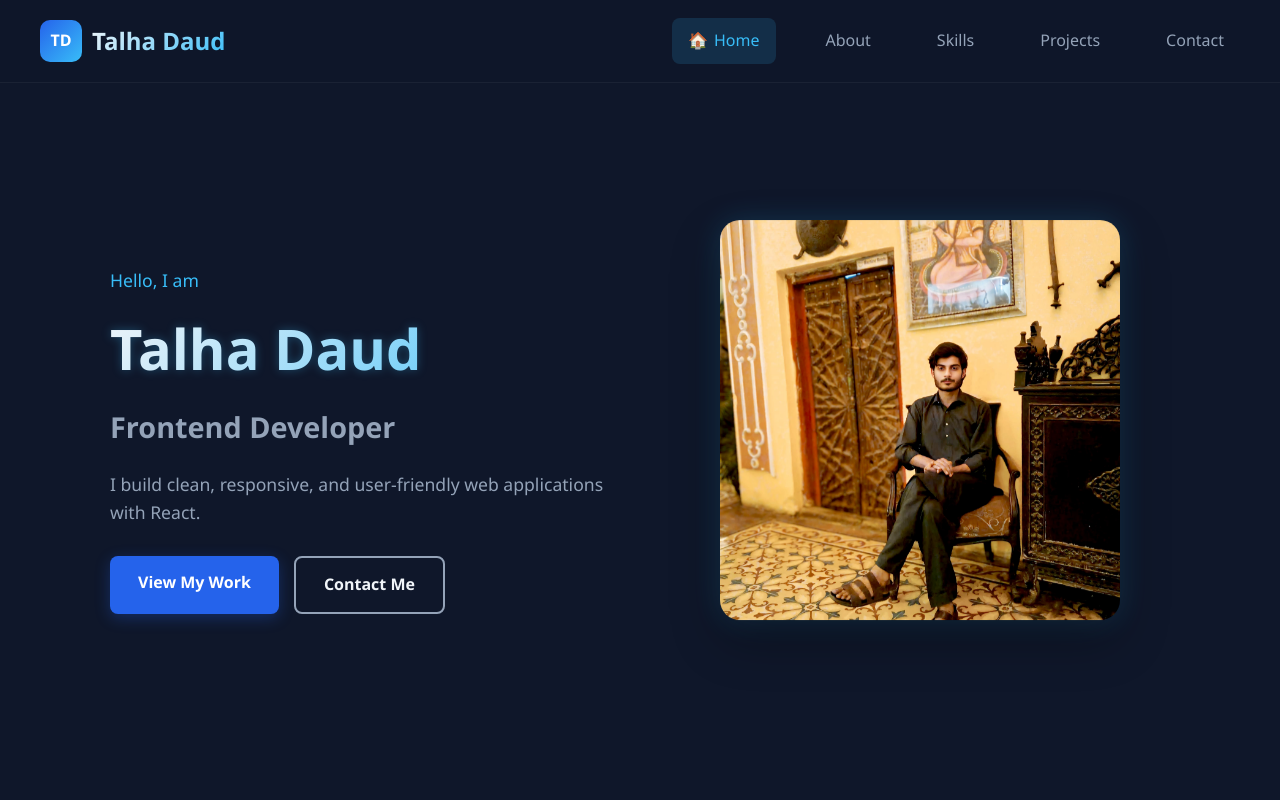
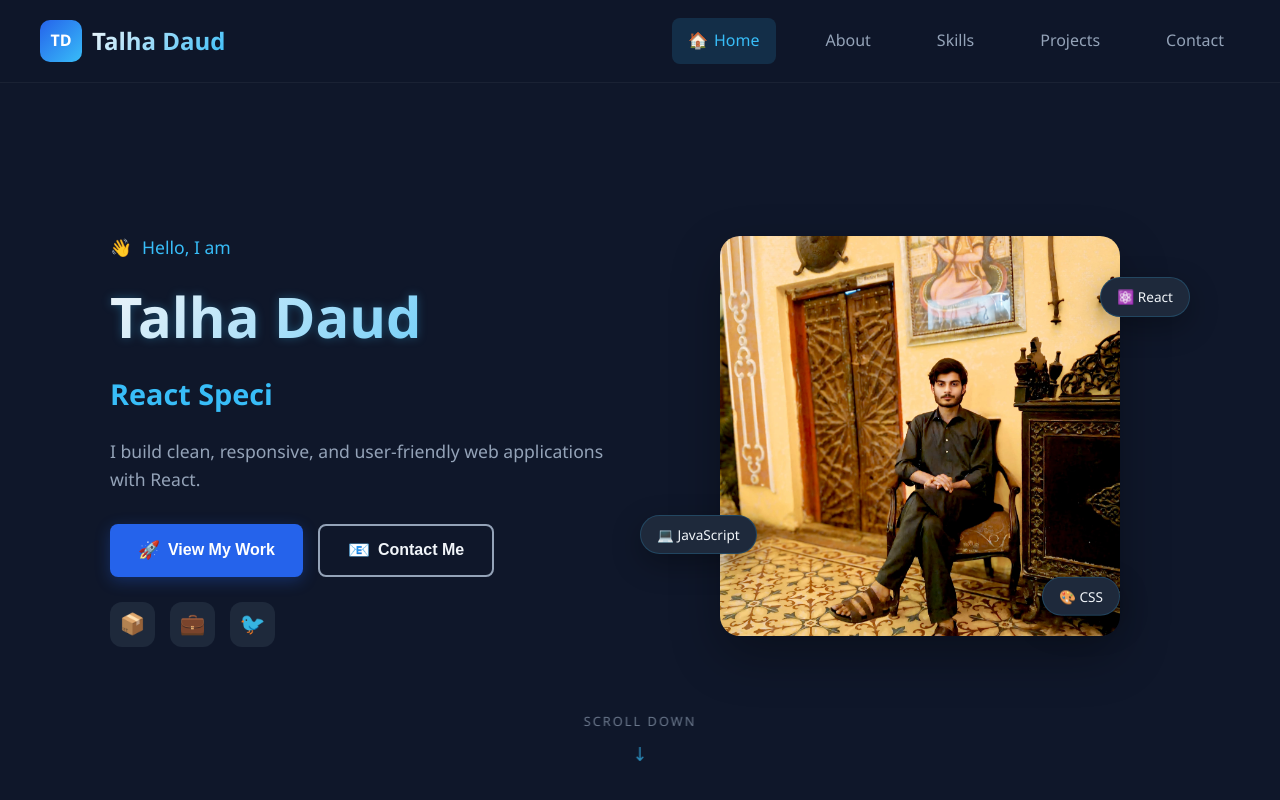
Before and after one commit to TalhaKhanSix/talhadaud.me, a React (Create React App) app: page / in a window 1280 px wide. Shown: the top 800 px of the page. Built offline with nearby package versions, Linux system fonts and the light colour scheme.

Commit message:
Enhance Hero section with typing effect, parallax image, and interactive elements

```diff
--- a/src/App.css
+++ b/src/App.css
@@ -218,8 +218,19 @@ body {
 .hero {
   min-height: 100vh;
   display: flex;
+  flex-direction: column;
   align-items: center;
+  justify-content: center;
   padding-top: 80px;
+  position: relative;
+  opacity: 0;
+  transform: translateY(20px);
+  transition: opacity 0.8s ease, transform 0.8s ease;
+}
+
+.hero-visible {
+  opacity: 1;
+  transform: translateY(0);
 }
 
 .hero-content {
@@ -237,6 +248,22 @@ body {
   color: var(--accent);
   font-size: 1.1rem;
   margin-bottom: 10px;
+  display: flex;
+  align-items: center;
+  gap: 10px;
+}
+
+.wave {
+  display: inline-block;
+  animation: wave 2s ease-in-out infinite;
+  transform-origin: 70% 70%;
+}
+
+@keyframes wave {
+  0%, 100% { transform: rotate(0deg); }
+  25% { transform: rotate(20deg); }
+  50% { transform: rotate(-10deg); }
+  75% { transform: rotate(20deg); }
 }
 
 .name {
@@ -283,9 +310,13 @@ body {
 .hero-buttons {
   display: flex;
   gap: 15px;
+  margin-bottom: 25px;
 }
 
 .btn {
+  display: flex;
+  align-items: center;
+  gap: 8px;
   padding: 14px 28px;
   border-radius: 8px;
   font-weight: 600;
@@ -295,6 +326,16 @@ body {
   border: none;
   position: relative;
   overflow: hidden;
+  font-size: 1rem;
+}
+
+.btn-icon {
+  font-size: 1.1rem;
+  transition: transform 0.3s ease;
+}
+
+.btn:hover .btn-icon {
+  transform: scale(1.2);
 }
 
 .btn::before {
@@ -335,10 +376,45 @@ body {
   color: var(--accent);
 }
 
+/* Hero Socials */
+.hero-socials {
+  display: flex;
+  gap: 15px;
+  margin-top: 10px;
+}
+
+.social-link {
+  display: flex;
+  align-items: center;
+  justify-content: center;
+  width: 45px;
+  height: 45px;
+  background: var(--bg-light);
+  border-radius: 12px;
+  font-size: 1.3rem;
+  text-decoration: none;
+  transition: all 0.3s ease;
+  border: 1px solid transparent;
+}
+
+.social-link:hover {
+  transform: translateY(-5px);
+  background: rgba(56, 189, 248, 0.1);
+  border-color: var(--accent);
+  box-shadow: 0 10px 25px rgba(56, 189, 248, 0.2);
+}
+
+/* Hero Image */
 .hero-image {
   display: flex;
   justify-content: center;
   animation: fadeInRight 1s ease;
+  position: relative;
+}
+
+.image-wrapper {
+  position: relative;
+  transition: transform 0.1s ease-out;
 }
 
 .hero-image img {
@@ -347,12 +423,109 @@ body {
   object-fit: cover;
   border-radius: 20px;
   box-shadow: 0 20px 50px rgba(0,0,0,0.3);
-  animation: float 4s ease-in-out infinite, imageGlow 3s ease-in-out infinite;
-  transition: transform 0.3s ease;
+  transition: all 0.3s ease;
+  position: relative;
+  z-index: 2;
 }
 
-.hero-image img:hover {
-  transform: scale(1.05);
+.hero-image.hovered img {
+  box-shadow: 0 30px 60px rgba(56, 189, 248, 0.3);
+}
+
+.image-glow {
+  position: absolute;
+  inset: -5px;
+  background: linear-gradient(135deg, var(--primary), var(--accent));
+  border-radius: 25px;
+  z-index: 1;
+  opacity: 0;
+  filter: blur(20px);
+  transition: opacity 0.3s ease;
+}
+
+.hero-image.hovered .image-glow {
+  opacity: 0.5;
+}
+
+/* Floating Badges */
+.floating-badges {
+  position: absolute;
+  inset: 0;
+  pointer-events: none;
+}
+
+.badge {
+  position: absolute;
+  background: var(--bg-light);
+  padding: 8px 16px;
+  border-radius: 20px;
+  font-size: 0.85rem;
+  font-weight: 500;
+  color: var(--text);
+  box-shadow: 0 10px 30px rgba(0, 0, 0, 0.3);
+  border: 1px solid rgba(56, 189, 248, 0.2);
+  animation: floatBadge 3s ease-in-out infinite;
+}
+
+.badge-1 {
+  top: 10%;
+  right: -20px;
+  animation-delay: 0s;
+}
+
+.badge-2 {
+  bottom: 20%;
+  left: -30px;
+  animation-delay: 1s;
+}
+
+.badge-3 {
+  bottom: 5%;
+  right: 10%;
+  animation-delay: 2s;
+}
+
+@keyframes floatBadge {
+  0%, 100% { transform: translateY(0); }
+  50% { transform: translateY(-10px); }
+}
+
+/* Scroll Indicator */
+.scroll-indicator {
+  position: absolute;
+  bottom: 30px;
+  left: 50%;
+  transform: translateX(-50%);
+  display: flex;
+  flex-direction: column;
+  align-items: center;
+  gap: 8px;
+  cursor: pointer;
+  opacity: 0.7;
+  transition: opacity 0.3s ease;
+}
+
+.scroll-indicator:hover {
+  opacity: 1;
+}
+
+.scroll-text {
+  font-size: 0.8rem;
+  color: var(--text-muted);
+  text-transform: uppercase;
+  letter-spacing: 2px;
+}
+
+.scroll-arrow {
+  font-size: 1.2rem;
+  color: var(--accent);
+  animation: bounce 2s infinite;
+}
+
+@keyframes bounce {
+  0%, 20%, 50%, 80%, 100% { transform: translateY(0); }
+  40% { transform: translateY(10px); }
+  60% { transform: translateY(5px); }
 }
 
 /* ===== Animations ===== */
--- a/src/App.js
+++ b/src/App.js
@@ -145,31 +145,153 @@ function Header() {
   );
 }
 
-// Step 2: Hero Section
+// Step 2: Hero Section with typing effect and interactive elements
 function Hero() {
+  const [typedText, setTypedText] = useState("");
+  const [isDeleting, setIsDeleting] = useState(false);
+  const [roleIndex, setRoleIndex] = useState(0);
+  const [isImageHovered, setIsImageHovered] = useState(false);
+  const [mousePosition, setMousePosition] = useState({ x: 0, y: 0 });
+  const [isVisible, setIsVisible] = useState(false);
+
+  const roles = [
+    "Frontend Developer",
+    "React Specialist",
+    "UI/UX Enthusiast",
+    "Web Developer",
+    "Problem Solver",
+  ];
+
+  // Fade in animation on mount
+  useEffect(() => {
+    const timer = setTimeout(() => setIsVisible(true), 100);
+    return () => clearTimeout(timer);
+  }, []);
+
+  // Typing effect
+  useEffect(() => {
+    const currentRole = roles[roleIndex];
+    const typingSpeed = isDeleting ? 50 : 100;
+
+    const timeout = setTimeout(() => {
+      if (!isDeleting) {
+        if (typedText.length < currentRole.length) {
+          setTypedText(currentRole.slice(0, typedText.length + 1));
+        } else {
+          setTimeout(() => setIsDeleting(true), 2000);
+        }
+      } else {
+        if (typedText.length > 0) {
+          setTypedText(typedText.slice(0, -1));
+        } else {
+          setIsDeleting(false);
+          setRoleIndex((prev) => (prev + 1) % roles.length);
+        }
+      }
+    }, typingSpeed);
+
+    return () => clearTimeout(timeout);
+  }, [typedText, isDeleting, roleIndex]);
+
+  // Handle mouse move for image parallax effect
+  const handleMouseMove = (e) => {
+    const rect = e.currentTarget.getBoundingClientRect();
+    const x = (e.clientX - rect.left - rect.width / 2) / 20;
+    const y = (e.clientY - rect.top - rect.height / 2) / 20;
+    setMousePosition({ x, y });
+  };
+
+  const handleMouseLeave = () => {
+    setMousePosition({ x: 0, y: 0 });
+    setIsImageHovered(false);
+  };
+
+  const handleButtonClick = (e, sectionId) => {
+    e.preventDefault();
+    const element = document.getElementById(sectionId);
+    if (element) {
+      element.scrollIntoView({ behavior: "smooth" });
+    }
+  };
+
+  const socialLinks = [
+    { name: "GitHub", icon: "📦", url: "https://github.com/TalhaKhanSix" },
+    { name: "LinkedIn", icon: "💼", url: "https://linkedin.com" },
+    { name: "Twitter", icon: "🐦", url: "https://twitter.com" },
+  ];
+
   return (
-    <section id="home" className="hero">
+    <section id="home" className={`hero ${isVisible ? "hero-visible" : ""}`}>
       <div className="container hero-content">
         <div className="hero-text">
-          <p className="greeting">Hello, I am</p>
+          <p className="greeting">
+            <span className="wave">👋</span> Hello, I am
+          </p>
           <h1 className="name">Talha Daud</h1>
-          <h2 className="title">Frontend Developer</h2>
+          <h2 className="title">
+            <span className="typed-text">{typedText}</span>
+            <span className="cursor">|</span>
+          </h2>
           <p className="tagline">
             I build clean, responsive, and user-friendly web applications with
             React.
           </p>
           <div className="hero-buttons">
-            <a href="#projects" className="btn btn-primary">
+            <button
+              className="btn btn-primary"
+              onClick={(e) => handleButtonClick(e, "projects")}
+            >
+              <span className="btn-icon">🚀</span>
               View My Work
-            </a>
-            <a href="#contact" className="btn btn-outline">
+            </button>
+            <button
+              className="btn btn-outline"
+              onClick={(e) => handleButtonClick(e, "contact")}
+            >
+              <span className="btn-icon">📧</span>
               Contact Me
-            </a>
+            </button>
+          </div>
+          <div className="hero-socials">
+            {socialLinks.map((social) => (
+              <a
+                key={social.name}
+                href={social.url}
+                target="_blank"
+                rel="noopener noreferrer"
+                className="social-link"
+                title={social.name}
+              >
+                {social.icon}
+              </a>
+            ))}
           </div>
         </div>
-        <div className="hero-image">
-          <img src={profileImg} alt="Talha Daud" />
+        <div
+          className={`hero-image ${isImageHovered ? "hovered" : ""}`}
+          onMouseMove={handleMouseMove}
+          onMouseEnter={() => setIsImageHovered(true)}
+          onMouseLeave={handleMouseLeave}
+        >
+          <div
+            className="image-wrapper"
+            style={{
+              transform: `perspective(1000px) rotateY(${mousePosition.x}deg) rotateX(${-mousePosition.y}deg)`,
+            }}
+          >
+            <img src={profileImg} alt="Talha Daud" />
+            <div className="image-glow"></div>
+          </div>
+          <div className="floating-badges">
+            <span className="badge badge-1">⚛️ React</span>
+            <span className="badge badge-2">💻 JavaScript</span>
+            <span className="badge badge-3">🎨 CSS</span>
+          </div>
         </div>
+      </div>
+      <div className="scroll-indicator" onClick={(e) => handleButtonClick(e, "about")}>
+        <span className="scroll-text">Scroll Down</span>
+        <span className="scroll-arrow">↓</span>
       </div>
     </section>
   );
```
